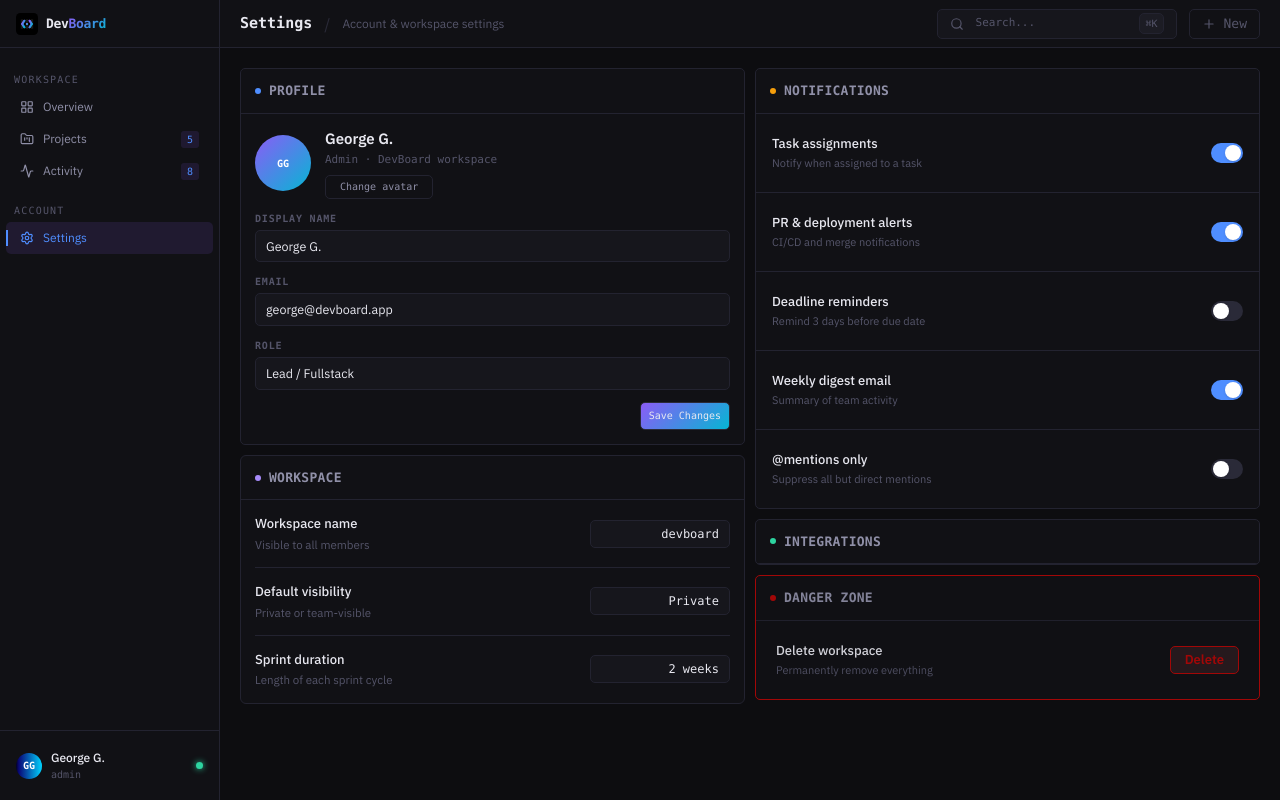
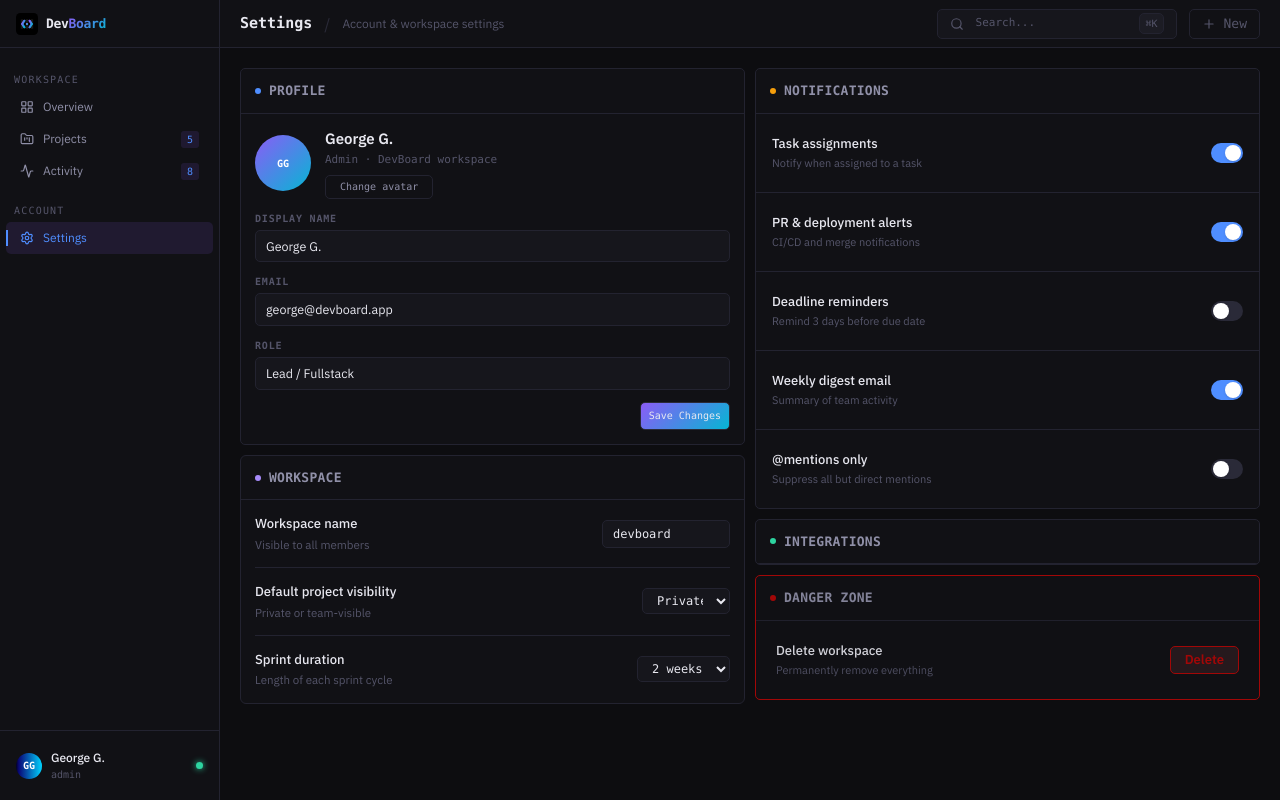
Before and after one commit to georgegoodluck/DevBoard, a Next.js app: page /settings in a window 1280 px wide. Built offline with nearby package versions, Linux system fonts and the light colour scheme.

Commit message:
feat(settings): add WorkspaceSettings component
- Add workspace name input with onChange handler
- Add project visibility dropdown with state
- Add sprint duration dropdown with state
- Use useState for all three form fields
- Style with custom dropdown arrows"

```diff
--- a/components/settings/WorkspaceSettings.tsx
+++ b/components/settings/WorkspaceSettings.tsx
@@ -1,45 +1,76 @@
+"use client";
+
+import { useState } from "react";
 import CardHeader from "@/components/ui/CardHeader";
 
 export default function WorkspaceSettings() {
+  const [workspaceName, setWorkspaceName] = useState("devboard");
+  const [visibility, setVisibility] = useState("Private");
+  const [sprintDuration, setSprintDuration] = useState("2 weeks");
+
   return (
     <div className="bg-(--bg1) border border-(--border) rounded-md overflow-hidden">
       <CardHeader title="Workspace" dotColor="var(--purple)" />
       <div className="px-3.5">
-        {[
-          {
-            label: "Workspace name",
-            description: "Visible to all members",
-            value: "devboard",
-          },
-          {
-            label: "Default visibility",
-            description: "Private or team-visible",
-            value: "Private",
-          },
-          {
-            label: "Sprint duration",
-            description: "Length of each sprint cycle",
-            value: "2 weeks",
-          },
-        ].map((row, i, arr) => (
-          <div
-            key={row.label}
-            className={`flex items-center justify-between py-3.5 ${i < arr.length - 1 ? "border-b border-(--border)" : ""}`}
-          >
+        {/* Workspace Name */}
+        <div className="flex items-center justify-between py-3.5 border-b border-(--border)">
           <div>
             <div className="text-[13px] font-medium text-(--text) mb-0.5">
-                {row.label}
+              Workspace name
             </div>
             <div className="text-[11.5px] text-(--text3)">
-                {row.description}
+              Visible to all members
             </div>
           </div>
           <input
-              defaultValue={row.value}
-              className="w-35 bg-(--bg2) border border-(--border) rounded-(--radius) px-2.5 py-1 text-[12px] text-(--text) font-mono outline-none focus:border-(--accent) transition-colors text-right"
+            value={workspaceName}
+            onChange={(e) => setWorkspaceName(e.target.value)}
+            className="w-32 bg-(--bg2) border border-(--border) rounded-(--radius) px-2.5 py-1 text-[12px] text-(--text) font-mono outline-none focus:border-(--accent) transition-colors text-left"
           />
         </div>
-        ))}
+
+        {/* Default Project Visibility */}
+        <div className="flex items-center justify-between py-3.5 border-b border-(--border)">
+          <div>
+            <div className="text-[13px] font-medium text-(--text) mb-0.5">
+              Default project visibility
+            </div>
+            <div className="text-[11.5px] text-(--text3)">
+              Private or team-visible
+            </div>
+          </div>
+          <select
+            value={visibility}
+            onChange={(e) => setVisibility(e.target.value)}
+            className="bg-(--bg2) border border-(--border) rounded-(--radius) w-22 px-2.5 py-1 text-[12px] text-(--text) font-mono outline-none hover:border-(--accent) focus:border-(--accent) transition-colors cursor-pointer"
+          >
+            <option value="Private">Private</option>
+            <option value="Team-visible">Team-visible</option>
+            <option value="Public">Public</option>
+          </select>
+        </div>
+
+        {/* Sprint Duration */}
+        <div className="flex items-center justify-between py-3.5">
+          <div>
+            <div className="text-[13px] font-medium text-(--text) mb-0.5">
+              Sprint duration
+            </div>
+            <div className="text-[11.5px] text-(--text3)">
+              Length of each sprint cycle
+            </div>
+          </div>
+          <select
+            value={sprintDuration}
+            onChange={(e) => setSprintDuration(e.target.value)}
+            className="bg-(--bg2) border border-(--border) rounded-(--radius) px-2.5 py-1 text-[12px] text-(--text) font-mono outline-none focus:border-(--accent) transition-colors cursor-pointer"
+          >
+            <option value="1 week">1 week</option>
+            <option value="2 weeks">2 weeks</option>
+            <option value="3 weeks">3 weeks</option>
+            <option value="4 weeks">4 weeks</option>
+          </select>
+        </div>
       </div>
     </div>
   );
```
Lines whose indentation alone changed are shown as unchanged.
